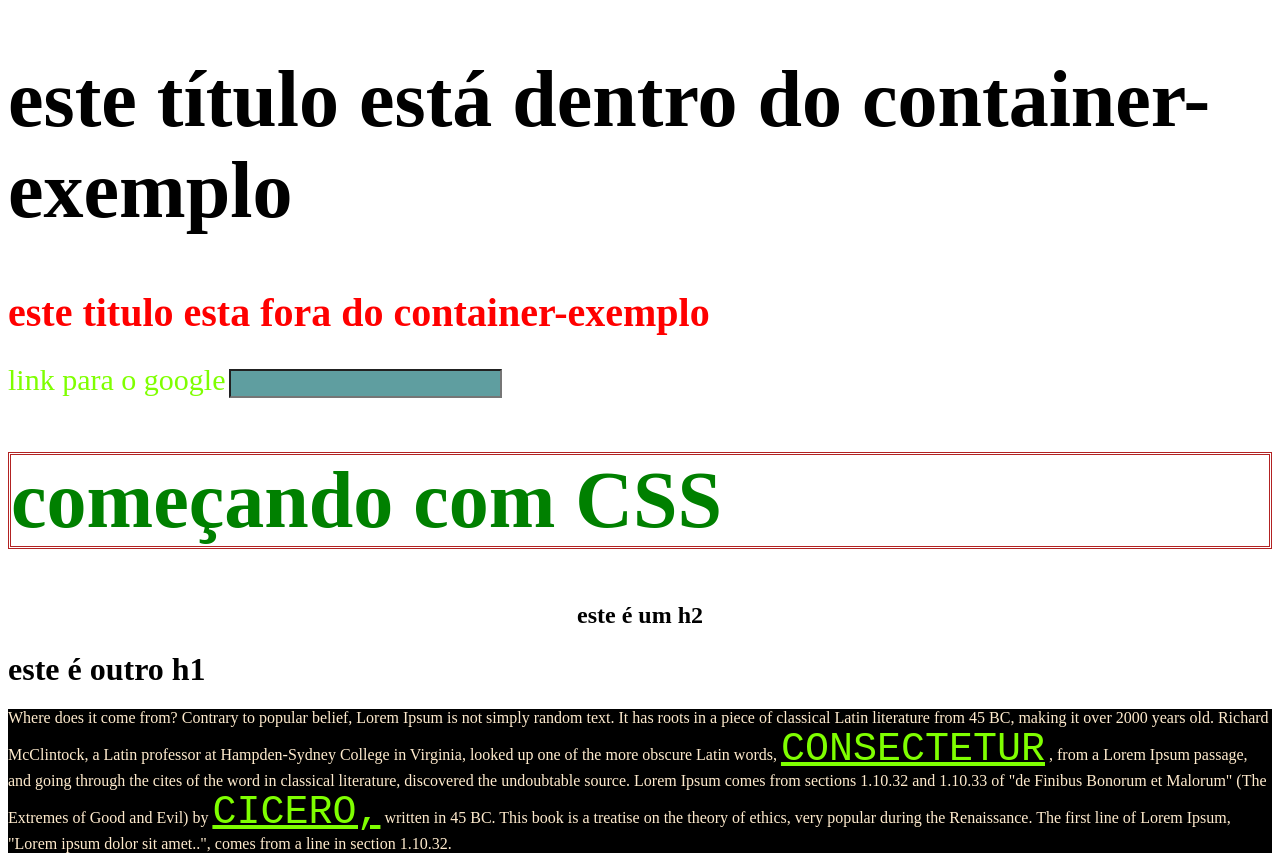
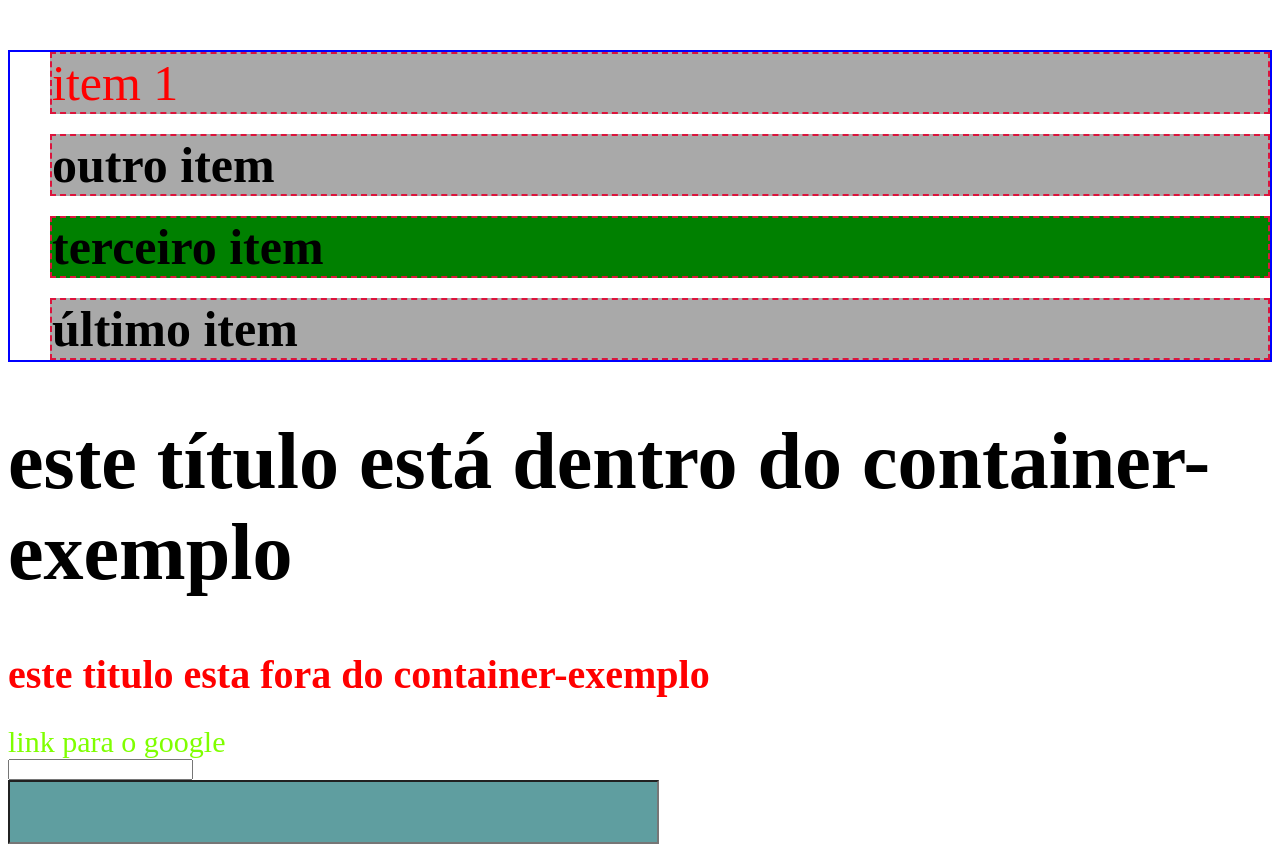
Before and after one commit to ricardofonini/css_playground, a plain HTML site: page index.html in a window 1280 px wide. Shown: the top 856 px of the page. Drawn offline with Linux system fonts and the light colour scheme.

Commit message:
explicado mais seletores

```diff
--- a/css/style.css
+++ b/css/style.css
@@ -91,9 +91,9 @@
      color: brown;
  }
 
- .meu-input {
+ .meu-input[type="number"] {
      background-color: cadetblue;
-     font-size: 20px;
+     font-size: 50px;
      color: cornsilk;
  }
 
@@ -102,3 +102,31 @@
     font-size: 20px;
     color: black;
 }
+
+.nav-menu {
+    border:  2px solid blue;
+    list-style: none;
+}
+
+.menu-item {
+    border: 2px dashed crimson;
+    background-color: darkgrey;
+    margin-bottom: 20px;
+}
+
+.menu-item:last-child {
+    margin-bottom: 0px
+}
+
+.menu-item:first-child {
+
+    color: red;
+}
+
+.menu-item:nth-child(3) {
+    background-color: green;
+}
+
+.menu-item:nth-child(n+2) {
+    font-weight: bold;
+}
--- a/index.html
+++ b/index.html
@@ -12,6 +12,14 @@
 
 
 <body>
+
+<ul class="nav-menu">
+<li class="menu-item">item 1</li>
+<li class="menu-item">outro item</li>
+<li class="menu-item">terceiro item</li>
+<li class="menu-item">último item</li>
+</ul>
+
  <div class="container-exemplo">
 <h1 class="titulo-generico">este título está dentro do container-exemplo</h1>
  </div>
@@ -19,8 +27,10 @@
  <h1 class="titulo-generico">este titulo esta fora do container-exemplo</h1>
 
 <a href="https://google.com" class="meu-link">link para o google</a>
-
+<br>
 <input type="text" class="meu-input"name="" id="">
+<br>
+<input type="number" class="meu-input"  name="" id="">
 
         <h1 class="título">começando com CSS</h1>
         <h2>este é um h2</h2>
```
